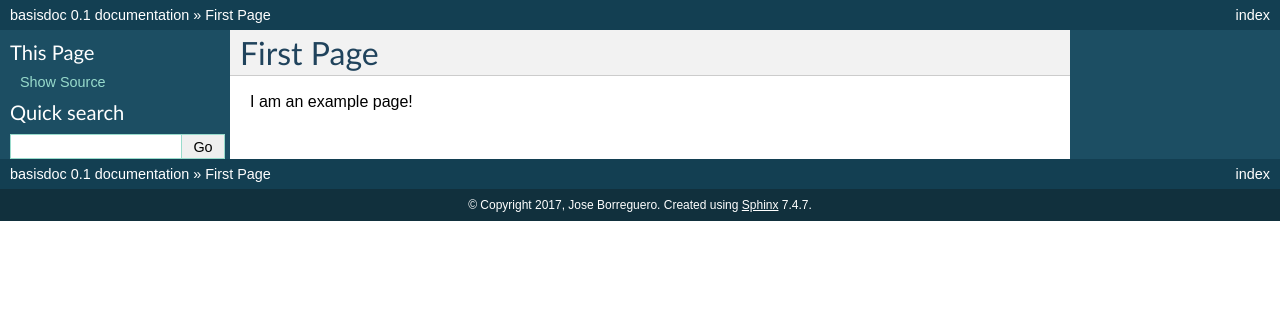
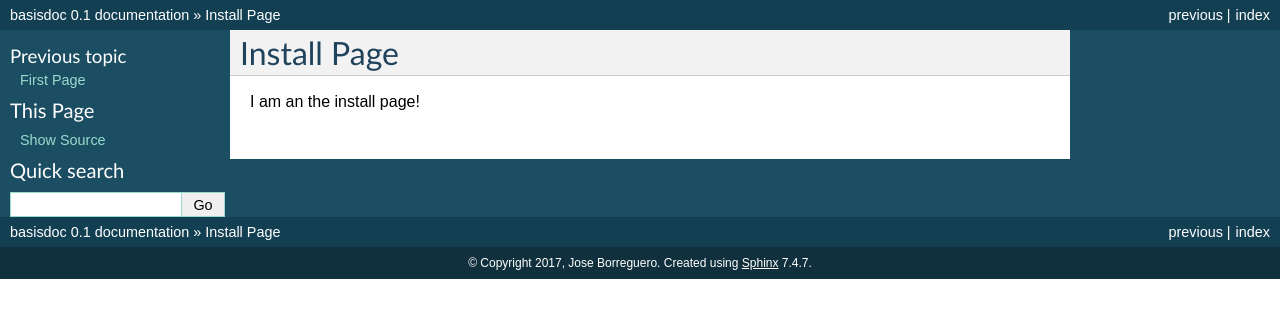
Before and after one commit to gitter-badger/basisdoc, a Sphinx documentation site: the page built from docs/install.rst, in a window 1280 px wide. Shown: the top 318 px of the page. Built offline with Sphinx 7.4.7, drawn with Linux system fonts in a browser that asks for light colours.

Commit message:
Refs #3 Corrected remaining build bugs

```diff
--- a/docs/conf.py
+++ b/docs/conf.py
@@ -121,7 +121,7 @@ html_theme = 'default'
 # Add any paths that contain custom static files (such as style sheets) here,
 # relative to this directory. They are copied after the builtin static files,
 # so a file named "default.css" will overwrite the builtin "default.css".
-html_static_path = ['_static']
+# html_static_path = ['_static']
 
 # If not '', a 'Last updated on:' timestamp is inserted at every page bottom,
 # using the given strftime format.
--- a/docs/index.rst
+++ b/docs/index.rst
@@ -12,7 +12,7 @@ Contents:
    :maxdepth: 2
 
    first_page
-
+   install
 
 
 Indices and tables
--- a/docs/install.rst
+++ b/docs/install.rst
@@ -1,4 +1,4 @@
-First Page
-==========
+Install Page
+============
 
-I am an example page!
+I am an the install page!
```
